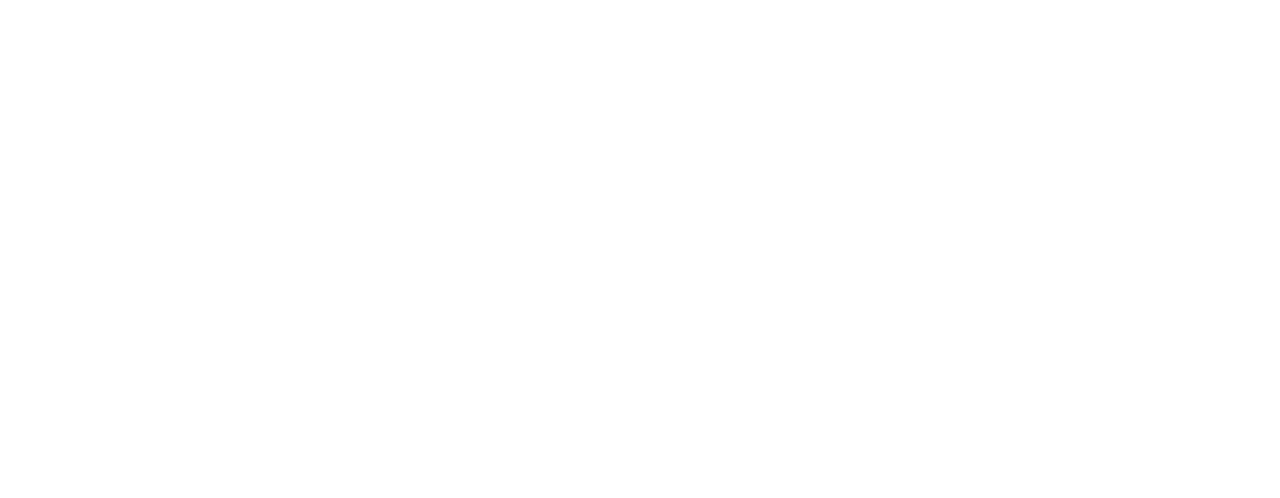
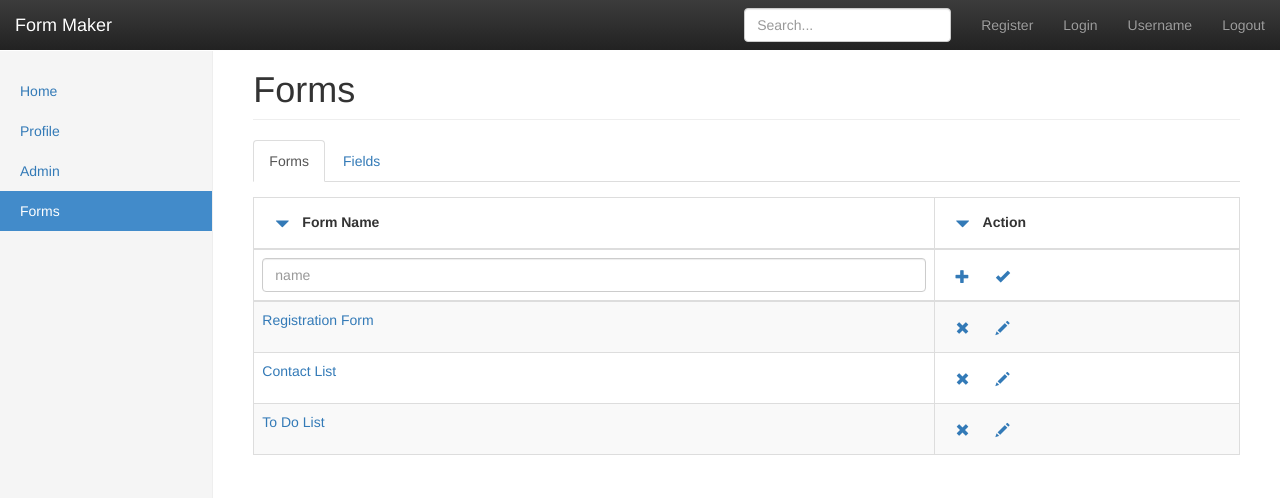
Before and after one commit to erikammcvey/WebDevSpring2016, a website: page public/assignment/forms.html in a window 1280 px wide. Drawn offline with nearby package versions, Linux system fonts and the light colour scheme.

Commit message:
add forms content

```diff
--- a/public/assignment/forms.html
+++ b/public/assignment/forms.html
@@ -17,4 +17,86 @@
     <!--mobile friendly-->
     <meta name="viewport" content="width=device-width, initial-scale=1">
 </head>
+<body>
+
+<nav class="navbar navbar-inverse navbar-fixed-top">
+    <div class="container-fluid">
+        <div class="navbar-header">
+            <button type="button" class="navbar-toggle collapsed" data-toggle="collapse" data-target="#navbar" aria-expanded="false" aria-controls="navbar">
+                <span class="icon-bar"></span>
+                <span class="icon-bar"></span>
+                <span class="icon-bar"></span>
+            </button>
+            <a class="navbar-brand" href="#">Form Maker</a>
+        </div>
+        <div id="navbar" class="navbar-collapse collapse">
+            <ul class="nav navbar-nav navbar-right">
+                <li><a href="#">Register</a></li>
+                <li><a href="#">Login</a></li>
+                <li><a href="#">Username</a></li>
+                <li><a href="#">Logout</a></li>
+            </ul>
+            <form class="navbar-form navbar-right">
+                <input type="text" class="form-control" placeholder="Search...">
+            </form>
+        </div>
+    </div>
+</nav>
+
+<div class="container-fluid">
+    <div class="row">
+        <div class="col-sm-3 col-md-2 sidebar">
+            <ul class="nav nav-sidebar">
+                <li><a href="#">Home</a></li>
+                <li><a href="#">Profile</a></li>
+                <li><a href="#">Admin</a></li>
+                <li class="active"><a href="#">Forms</a></li>
+            </ul>
+        </div>
+        <div class="col-sm-9 col-sm-offset-3 col-md-10 col-md-offset-2 main">
+            <h1 class="page-header">Forms</h1>
+            <ul class="nav nav-tabs" role="tablist">
+                <li role="presentation" class="active"><a href="forms.html">Forms</a></li>
+                <li role="presentation"><a href="form-fields.html">Fields</a></li>
+            </ul>
+            <table class="table table-striped table-bordered">
+                <thead>
+                <tr>
+                    <th><a href="#" class="glyphicon glyphicon-triangle-bottom btn"></a>Form Name</th>
+                    <th><a href="#" class="glyphicon glyphicon-triangle-bottom btn"></a>Action</th>
+                </tr>
+                <tr>
+                    <form class="form-inline">
+                        <div class="form-group">
+                            <td><input type="text" class="form-control" id="formsName" placeholder="name"></td>
+                            <td><a href="#" class="glyphicon glyphicon-plus btn"></a><a href="#" class="glyphicon glyphicon-ok btn"></a></td>
+                        </div>
+                    </form>
+                </tr>
+                </thead>
+                <tbody>
+                <tr>
+                    <td><a href="form-fields.html">Registration Form</a></td>
+                    <td>
+                        <a href="#" class="glyphicon glyphicon-remove btn"></a><a href="#" class="glyphicon glyphicon-pencil btn"></a>
+                    </td>
+                </tr>
+                <tr>
+                    <td><a href="form-fields.html">Contact List</a></td>
+                    <td>
+                        <a href="#" class="glyphicon glyphicon-remove btn"></a><a href="#" class="glyphicon glyphicon-pencil btn"></a>
+                    </td>
+                </tr>
+                <tr>
+                    <td><a href="form-fields.html">To Do List</a></td>
+                    <td>
+                        <a href="#" class="glyphicon glyphicon-remove btn"></a><a href="#" class="glyphicon glyphicon-pencil btn"></a>
+                    </td>
+                </tr>
+                </tbody>
+            </table>
+        </div>
+    </div>
+</div>
+</body>
 </html>
```
